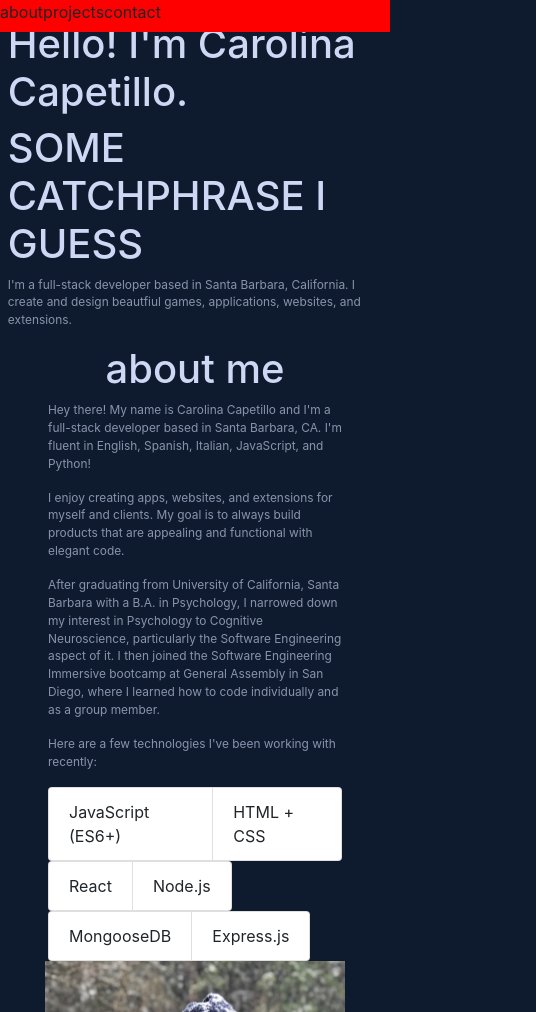
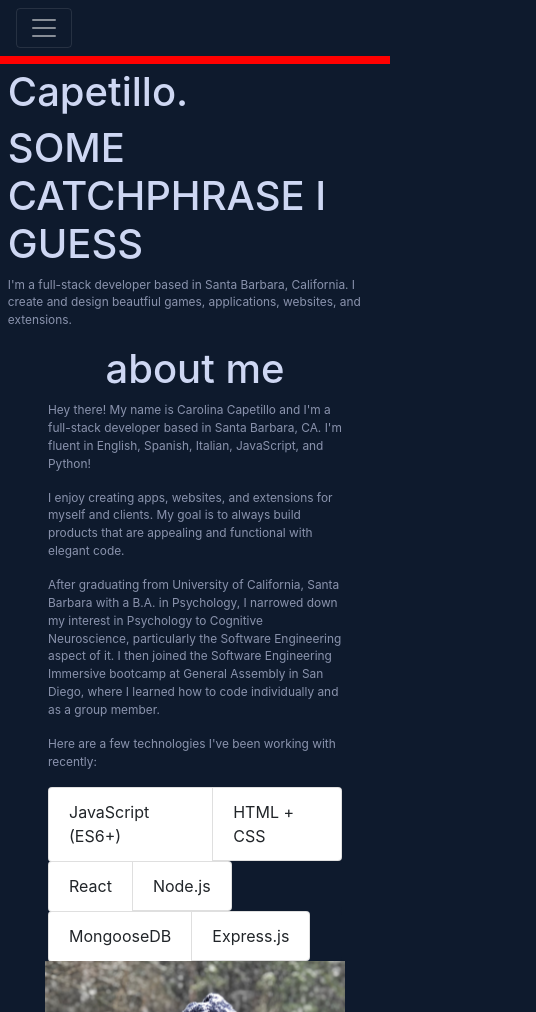
Before and after one commit to capetillo/carolina-portfolio, a React (Create React App) app: page / in a window 390 px wide. Shown: the top 1012 px of the page, 536 px wide, since content can reach past the window. Built offline with nearby package versions, Linux system fonts and the light colour scheme.

Commit message:
responsive navbar

```diff
--- a/public/index.html
+++ b/public/index.html
@@ -30,6 +30,18 @@
   integrity="sha384-9aIt2nRpC12Uk9gS9baDl411NQApFmC26EwAOH8WgZl5MYYxFfc+NcPb1dKGj7Sk"
   crossorigin="anonymous"
 />
+<link rel="stylesheet" href="https://maxcdn.bootstrapcdn.com/bootstrap/4.0.0/css/bootstrap.min.css" integrity="sha384-Gn5384xqQ1aoWXA+058RXPxPg6fy4IWvTNh0E263XmFcJlSAwiGgFAW/dAiS6JXm" crossorigin="anonymous">
+
+
+<script src="https://code.jquery.com/jquery-3.2.1.slim.min.js"
+  integrity="sha384-KJ3o2DKtIkvYIK3UENzmM7KCkRr/rE9/Qpg6aAZGJwFDMVNA/GpGFF93hXpG5KkN"
+  crossorigin="anonymous"></script>
+<script src="https://cdnjs.cloudflare.com/ajax/libs/popper.js/1.12.9/umd/popper.min.js"
+  integrity="sha384-ApNbgh9B+Y1QKtv3Rn7W3mgPxhU9K/ScQsAP7hUibX39j7fakFPskvXusvfa0b4Q"
+  crossorigin="anonymous"></script>
+<script src="https://maxcdn.bootstrapcdn.com/bootstrap/4.0.0/js/bootstrap.min.js"
+  integrity="sha384-JZR6Spejh4U02d8jOt6vLEHfe/JQGiRRSQQxSfFWpi1MquVdAyjUar5+76PVCmYl"
+  crossorigin="anonymous"></script>
     <title>Carolina Capetillo</title>
   </head>
   <body>
--- a/src/App.js
+++ b/src/App.js
@@ -1,7 +1,7 @@
 import React, {Component} from 'react';
 import carolina from "../src/components/Images/carolina.jpg";
 import './App.css';
-import Nav from './components/NavBar/NavBar';
+import Navigation from './components/NavBar/NavBar';
 import Intro from './components/Intro/Intro';
 import AboutMe from './components/Header/AboutMe';
 import ProjectsHeader from './components/Header/ProjectsHeader';
@@ -23,7 +23,7 @@
       <div className="App">
 
       <Intro />
-      <Nav/>
+      <Navigation/>
       <AboutMe />
         <Row >
           <Col sm={12} md={6}>
--- a/src/components/About/About.jsx
+++ b/src/components/About/About.jsx
@@ -4,8 +4,7 @@
 import Interests from './Interests';
 import Education from './Education';
 import Technologies from './Technologies';
-import {Row, Col, Card, CardImg, CardText, CardBody,
-    CardTitle, CardSubtitle, Button} from 'react-bootstrap';
+import {Row, Col} from 'react-bootstrap';
 
 
 const About = (props) => {
--- a/src/components/NavBar/NavBar.css
+++ b/src/components/NavBar/NavBar.css
@@ -7,4 +7,5 @@
     transition:  0.5s;
     padding-bottom: 2vw;
     z-index: 9;
+    color: rgb(138, 147, 173)
 }
--- a/src/components/NavBar/NavBar.jsx
+++ b/src/components/NavBar/NavBar.jsx
@@ -1,9 +1,10 @@
 import React, {Component} from 'react';
 import './NavBar.css'
 import { Link, animateScroll as scroll } from "react-scroll";
+import {NavBar, Nav, NavItem, Button} from 'react-bootstrap';
 
 
-class Nav extends Component {
+class Navigation extends Component {
     constructor (props) {
         super(props);
         if (typeof window !== 'undefined') {
@@ -32,8 +33,13 @@
         render () {
             return (
         <div className="links" id="navbar">
-
+            <Nav className="navbar navbar-expand-md navbar-dark">
+            <Button className="navbar-toggler collapsed" type="button" data-toggle="collapse" data-target="#navbarNav" aria-controls="navbarNav" aria-expanded="false" aria-label="Toggle navigation">
+                 <span className="navbar-toggler-icon"></span>
+            </Button>
+            <div className="navbar-collapse collapse" id="navbarNav">
                     <Link
+                            className="nav-link"
                             activeClass="active"
                             to="about"
                             spy={true}
@@ -43,7 +49,9 @@
                         >
                         about
                     </Link>
+
                     <Link
+                            className="nav-link"
                             activeClass="active"
                             to="projects"
                             spy={true}
@@ -53,7 +61,9 @@
                         >
                         projects
                     </Link>
+
                     <Link
+                            className="nav-link"
                             activeClass="active"
                             to="contact"
                             spy={true}
@@ -65,9 +75,16 @@
                     </Link>
 
             </div>
+         </Nav>
+        </div>
             )
         }
     }
 
 
-export default Nav
+
+
+
+
+
+export default Navigation;
--- a/src/components/Projects/Projects.css
+++ b/src/components/Projects/Projects.css
@@ -1,5 +1,5 @@
 .placeholder1, .placeholder2, .placeholder3 {
-    width: 488px;
+    width: 40vw;
 }
 
 .project {
```
Lines whose indentation alone changed are shown as unchanged.
